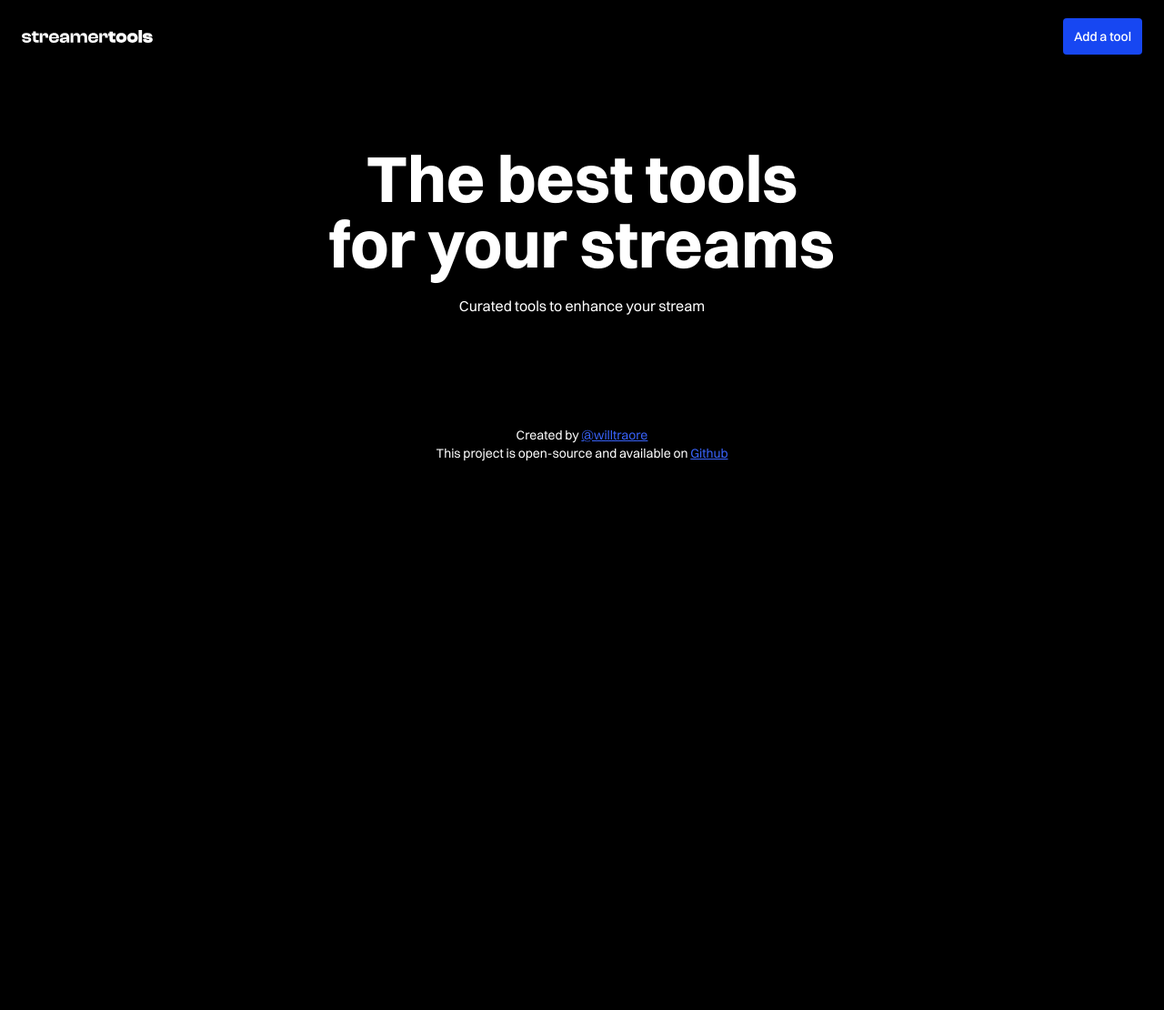
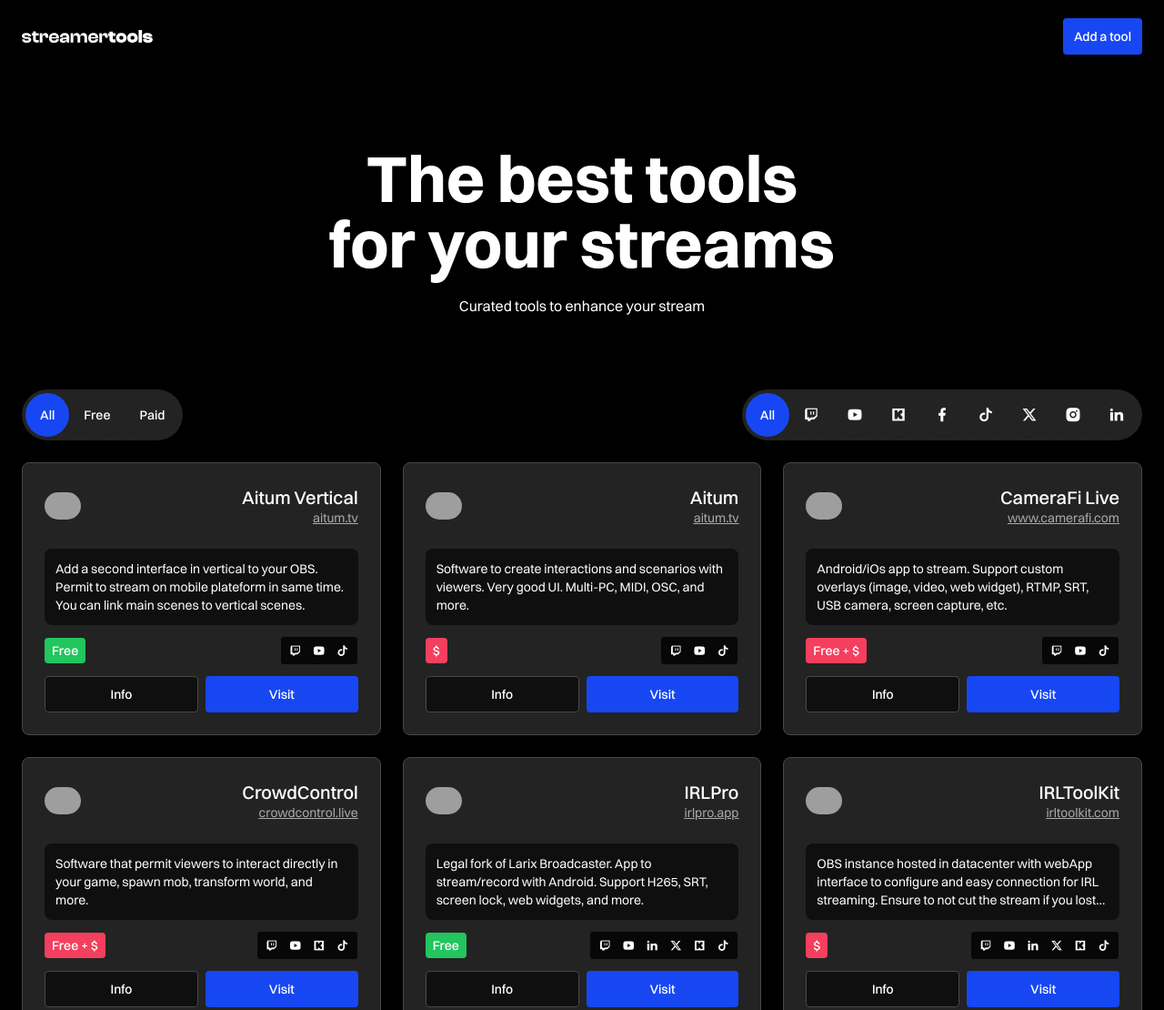
Before and after one commit to WilliamTraoreee/streamertools, an Astro site: page / in a window 1280 px wide. Shown: the top 1110 px of the page at 91% size. Before the commit the page ends 800 px from the top, so only its background shows below. Built offline with nearby package versions, Linux system fonts and the light colour scheme; Astro itself is replaced by a stand-in of ours; grey boxes are pictures that could not be loaded.

Commit message:
fix: icons

```diff
--- a/package.json
+++ b/package.json
@@ -15,14 +15,10 @@
 		"@astrojs/preact": "^3.1.0",
 		"@astrojs/sitemap": "^3.0.5",
 		"@astrojs/tailwind": "^5.1.0",
-    "@iconify-json/ri": "^1.1.19",
 		"astro": "^4.3.5",
-    "astro-icon": "^1.1.0",
 		"preact": "^10.19.4",
+		"remixicon": "^4.1.0",
 		"tailwindcss": "^3.4.1",
 		"typescript": "^5.3.3"
-  },
-  "devDependencies": {
-    "@iconify/react": "^4.1.1"
 	}
 }
--- a/src/components/layout.astro
+++ b/src/components/layout.astro
@@ -2,6 +2,7 @@
 import ButtonLink from '../components/button-link.astro'
 import '../app.css'
 const { title, description, image, url } = Astro.props
+import 'remixicon/fonts/remixicon.css'
 
 ---
 
--- a/src/components/provider-tag.tsx
+++ b/src/components/provider-tag.tsx
@@ -1,4 +1,3 @@
-import { Icon } from '@iconify/react';
 import type { Providers } from '../types/tool';
 
 const providerIcon = {
@@ -17,11 +16,9 @@
 		<div class='bg-dark-600 border border-dark-400 text-white px-1 rounded h-8 text-sm inline-flex items-center gap-0.5'>
 			{props.providers.map((provider: string) => (
 				<div class='group relative h-6 w-6 flex items-center justify-center hover:bg-dark-300 rounded-sm'>
-					<Icon
-						name={`ri:${providerIcon[provider as keyof typeof providerIcon]}`}
-						width={18}
-						height={18}
-					/>
+					<i
+						class={`ri-${providerIcon[provider as keyof typeof providerIcon]}`}
+					></i>
 					<span class='absolute top-7 left-1/2 -translate-x-1/2 opacity-0 group-hover:opacity-100 text-xs uppercase bg-black px-1 py-0.5 font-semibold'>
 						{provider}
 					</span>
--- a/src/components/tools.tsx
+++ b/src/components/tools.tsx
@@ -1,7 +1,6 @@
 import type { Price, Provider, Tool } from '../types/tool';
 import Card from './card';
 import { useSignal, useComputed } from '@preact/signals';
-import { Icon } from '@iconify/react';
 
 const providers = [
 	{ name: 'twitch', className: 'bg-provider-twitch', icon: 'twitch-fill' },
@@ -94,7 +93,7 @@
 							}`}
 							onClick={() => (providerFilter.value = provider.name)}
 						>
-							<Icon icon={`ri:${provider.icon}`} />
+							<i class={`ri-${provider.icon}`}></i>
 							<span class='absolute top-10 left-1/2 -translate-x-1/2 opacity-0 group-hover:opacity-100 text-xs uppercase bg-black px-1 py-0.5 font-semibold'>
 								{provider.name}
 							</span>
@@ -105,7 +104,7 @@
 
 			<div class='grid grid-cols-1 md:grid-cols-2 lg:grid-cols-3 gap-6'>
 				{filteredTools.value.map((tool) => (
-					<Card {...tool} />
+					<Card {...tool} key={tool.name} />
 				))}
 			</div>
 		</div>
```
Also changed, not shown: 1 other file. Lines whose indentation alone changed are shown as unchanged.
